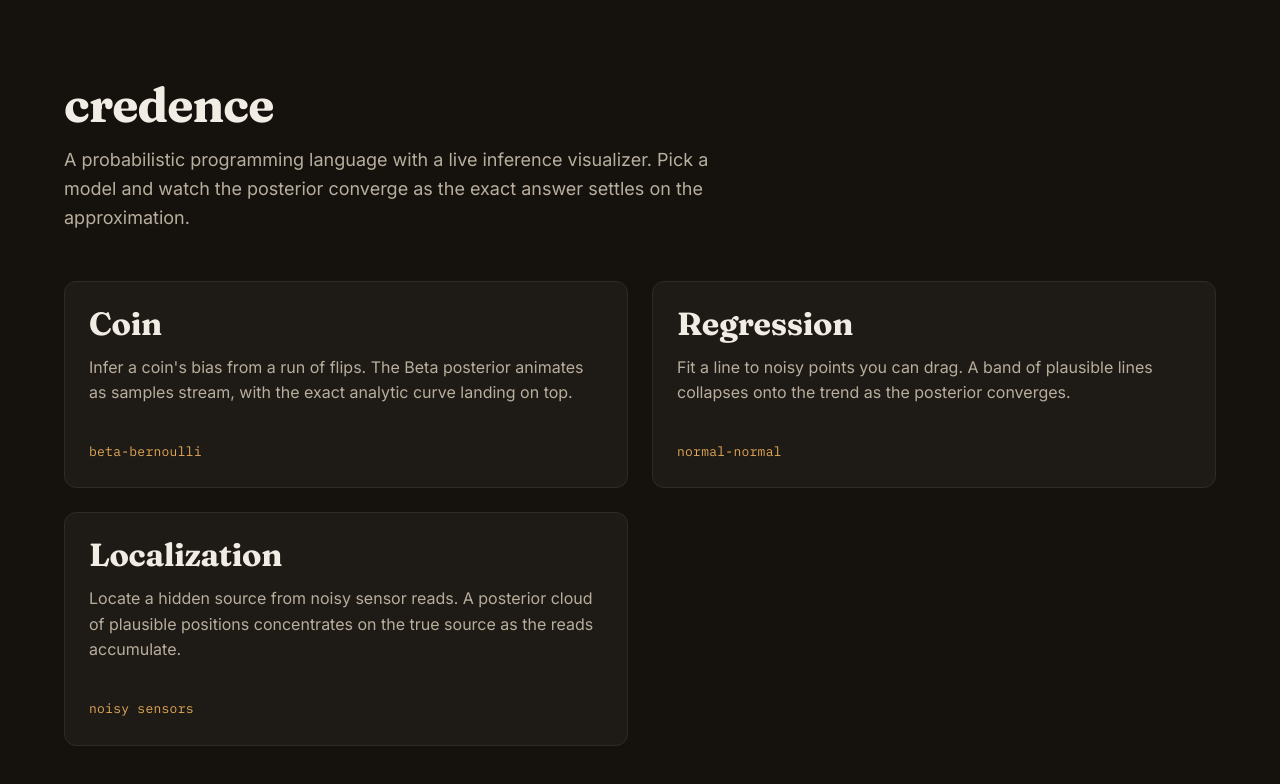
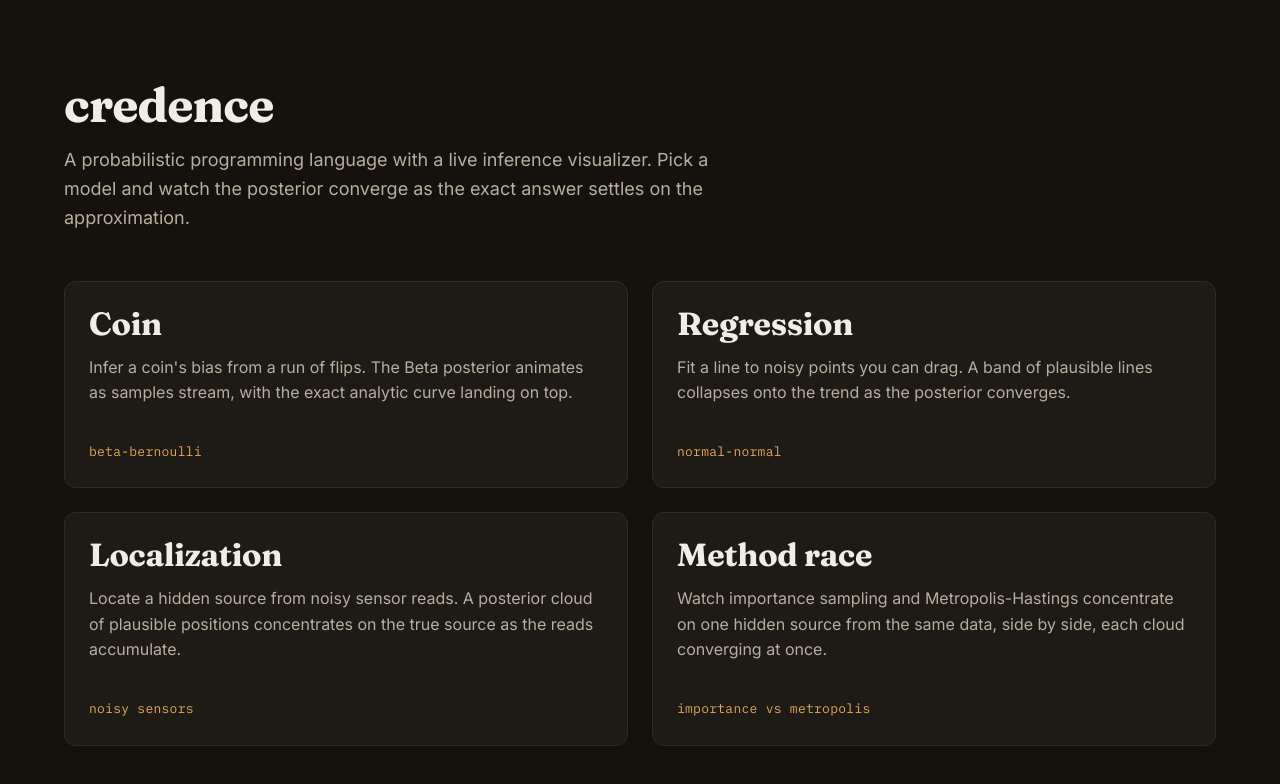
Before and after one commit to Abdalla-Eldoumani/credence, a Next.js app in the folder web/: page / in a window 1280 px wide. Shown: the top 784 px of the page. Built offline with nearby package versions, Linux system fonts and the light colour scheme.

Commit message:
list the method race in the gallery

```diff
--- a/web/app/page.tsx
+++ b/web/app/page.tsx
@@ -30,6 +30,13 @@ const demos: Demo[] = [
       "Locate a hidden source from noisy sensor reads. A posterior cloud of plausible positions concentrates on the true source as the reads accumulate.",
     method: "noisy sensors",
   },
+  {
+    href: "/race",
+    title: "Method race",
+    description:
+      "Watch importance sampling and Metropolis-Hastings concentrate on one hidden source from the same data, side by side, each cloud converging at once.",
+    method: "importance vs metropolis",
+  },
 ];
 
 export default function Home() {
```
